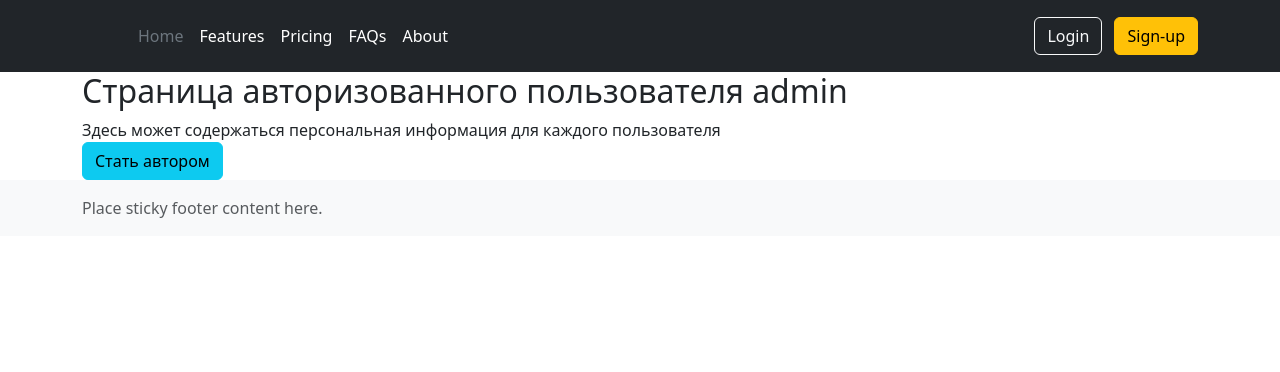
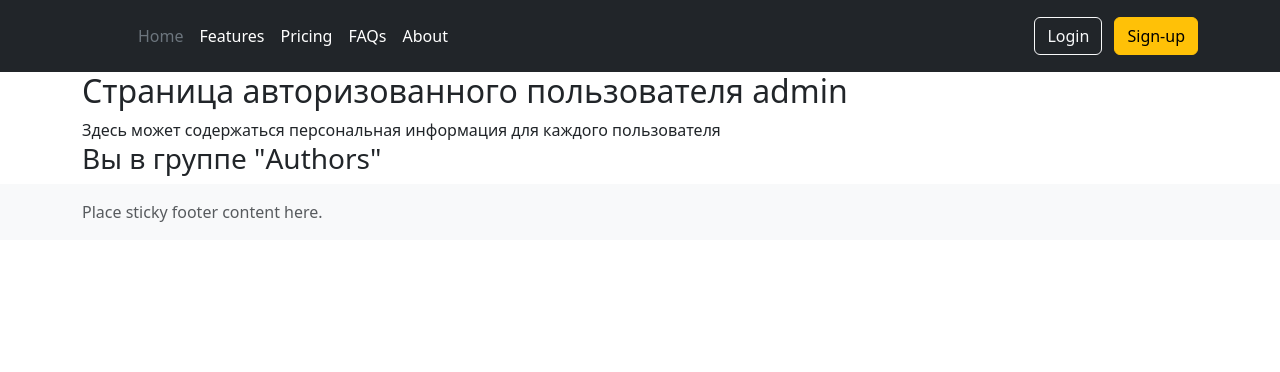
Before and after one commit to isabanchin/D2_NewsPaper, a Django app: page /user/ in a window 1280 px wide. Shown: the top 372 px of the page. Run offline with Django 5.2, Linux system fonts and the light colour scheme; a user stored in the database is signed in.

Commit message:
Actions rights limited

```diff
--- a/NP/news/templates/user.html
+++ b/NP/news/templates/user.html
@@ -1,5 +1,7 @@
 {% extends 'layout/default.html' %}
-
+{% block title %}
+User's page
+{% endblock title %}
 {% block content %}
 <h2>
     Страница авторизованного пользователя {{request.user.username}}
@@ -10,7 +12,7 @@
 </div>
 
 {% if is_not_author %}
-<a class="btn btn-info" href="{% url 'news:user' %}">
+<a class="btn btn-info" href="{% url 'news:usr' %}">
     Стать автором
 </a>
 {% else %}
--- a/NP/news/urls.py
+++ b/NP/news/urls.py
@@ -8,7 +8,7 @@ urlpatterns = [
     path('news/<int:pk>/', PostDetail.as_view(), name='post_detail'),
     path('news/<int:pk>/edit/', PostUpdateView.as_view(), name='post_edit'),
     path('user/', UserView.as_view(), name='user'),
-    path('user/', upgrade_me, name='user'),
+    path('usr/', upgrade_me, name='usr'),
     path('news/<int:pk>/delete/', PostDeleteView.as_view(), name='post_delete'),
     path('news/search/', PostSearch.as_view(), name='post_search'),
     path('news/add/', PostCreateView.as_view(), name='post_add'),
--- a/NP/news/views.py
+++ b/NP/news/views.py
@@ -105,7 +105,7 @@ class UserView(LoginRequiredMixin, TemplateView):
     def get_context_data(self, **kwargs):
         context = super().get_context_data(**kwargs)
         context['is_not_author'] = not self.request.user.groups.filter(
-            name='author').exists()
+            name='authors').exists()
         return context
 
 # Добавляем функциональное представление для повышения привилегий пользователя до членства в группе premium
@@ -120,8 +120,9 @@ def upgrade_me(request):
     return redirect('/news')
 
 
-class PostDeleteView(DeleteView):  # дженерик для удаления товара
+class PostDeleteView(PermissionRequiredMixin, DeleteView):  # дженерик для удаления товара
     template_name = 'news/post_delete.html'
+    permission_required = ('news.delete_post', )
     queryset = Post.objects.all()
     # не забываем импортировать функцию reverse_lazy из пакета django.urls
     success_url = reverse_lazy('news:news')
```
Also changed, not shown: NP/db.sqlite3.
